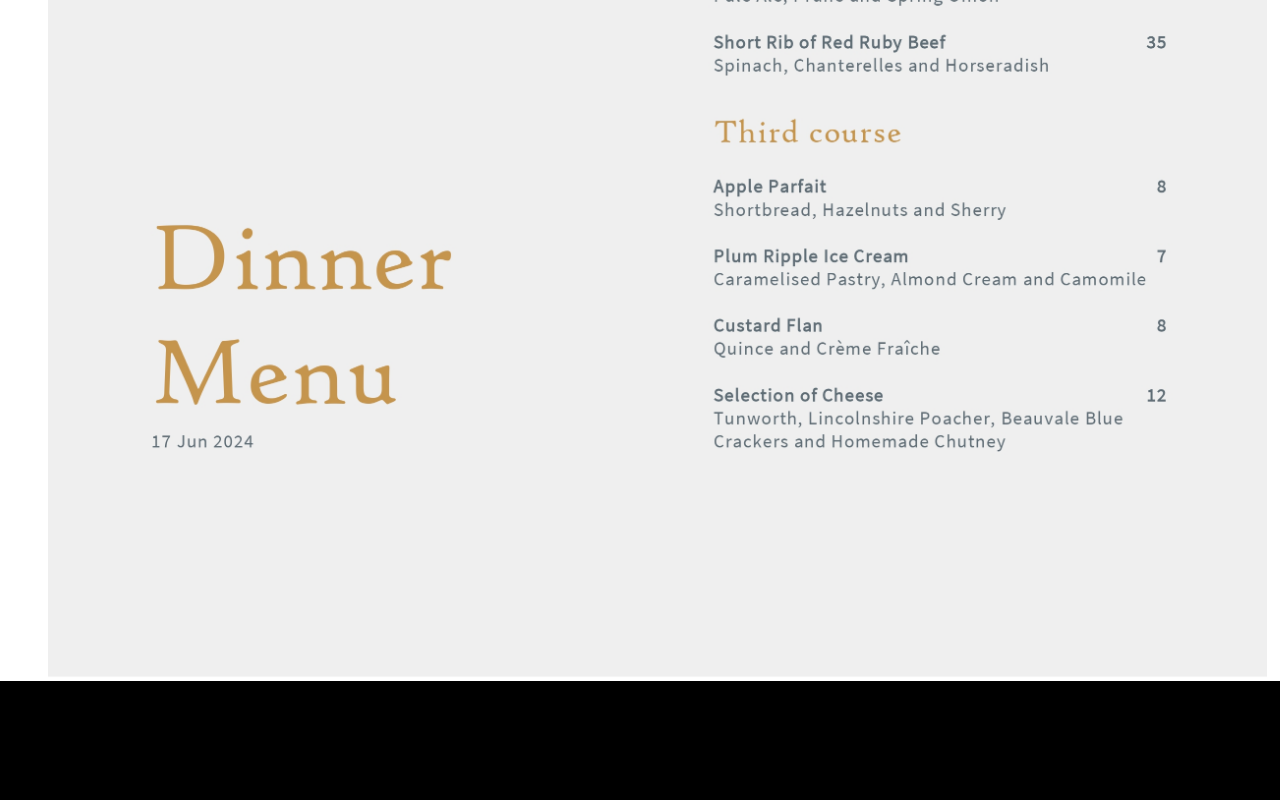
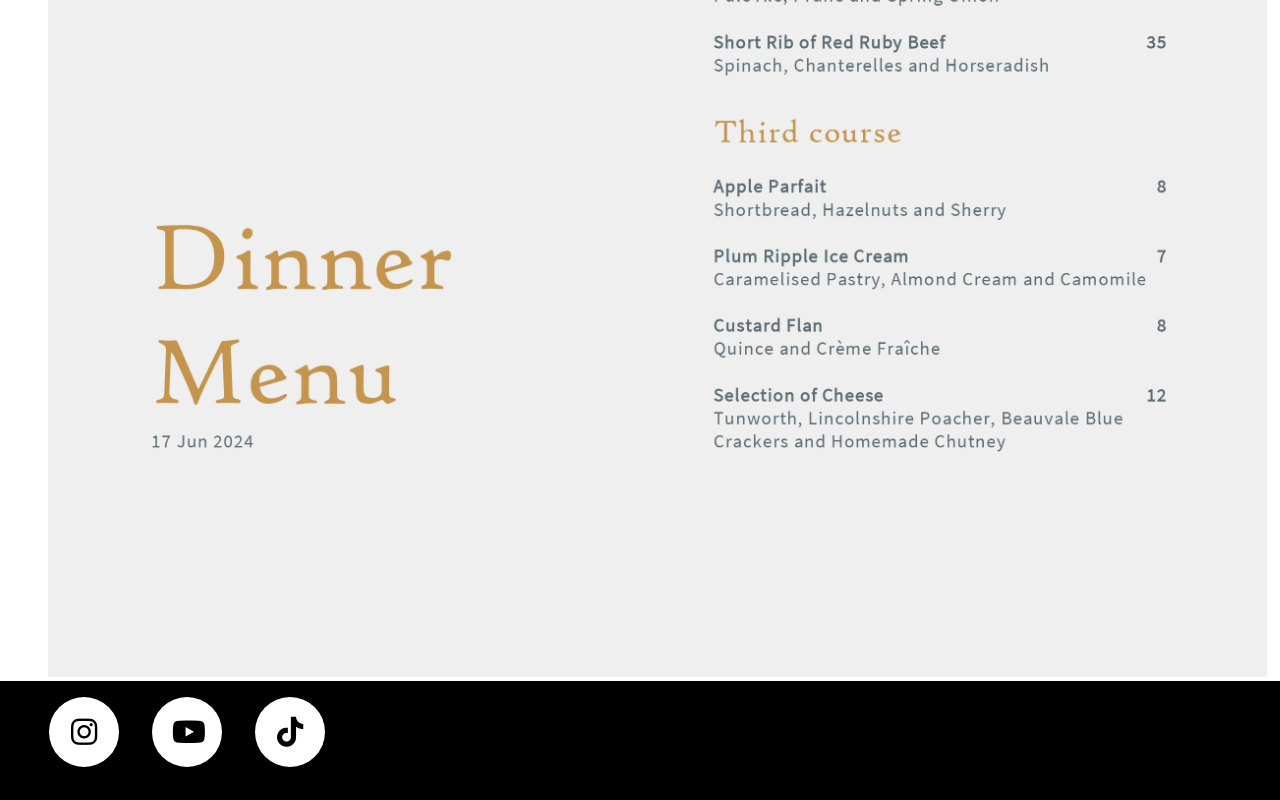
Before and after one commit to AymenCity/lancasters-web-dev-project, a plain HTML site: page menu.html in a window 1280 px wide. Shown: the part 1173-1973 px from the top of the page. Drawn offline with Linux system fonts and the light colour scheme; files whose address does not match are found by name.

Commit message:
Copied stylesheet for font-awesome + header onto menu.html

```diff
--- a/menu.html
+++ b/menu.html
@@ -3,6 +3,7 @@
 <head>
 <meta charset="utf-8">
     <link rel="stylesheet" href="styles.css"> <!-- copied from https://www.w3schools.com/html/html_css.asp -->
+    <link rel="stylesheet" href="https://cdnjs.cloudflare.com/ajax/libs/font-awesome/6.5.2/css/all.min.css"> <!-- https://stackoverflow.com/questions/71201741/how-to-use-font-awesome-6-icons -->
 <title>Home</title>
 </head>
 
@@ -27,7 +28,9 @@
 
 
     <footer>
-        <p>Created by Aymen Said</p>
+        <a href="https://www.instagram.com/fallowrestaurant" class="fa-brands fa-instagram"></a>
+        <a href="https://www.youtube.com/channel/UCJ901NqoRaXMnIm7aOjLyuA" class="fa-brands fa-youtube"></a>
+        <a href="https://www.tiktok.com/@fallow_restaurant?lang=en" class="fa-brands fa-tiktok"></a>
     </footer>
 
 </body>
```
